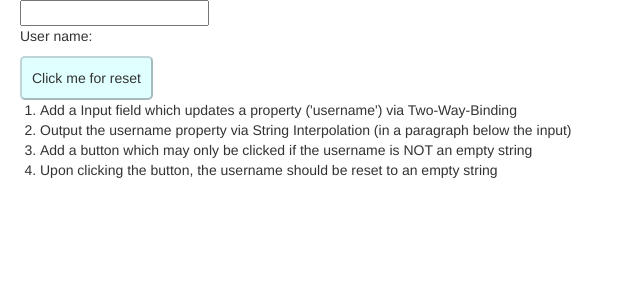
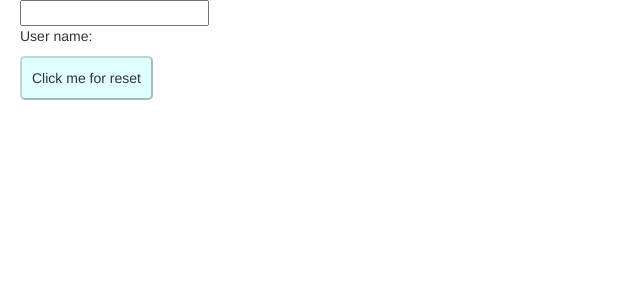
Before and after one commit to shinoby85/angular-udemy, an Angular app: page / in a window 1280 px wide. Shown: the top 300 px of the page, without its empty margins (0-640 px from the left). Built offline with nearby package versions, Linux system fonts and the light colour scheme.

Commit message:
Remove test file

```diff
--- a/src/app/app.component.html
+++ b/src/app/app.component.html
@@ -1,9 +1,3 @@
 <input type="text" [(ngModel)]="username">
 <p>User name: {{username}}</p>
 <button [class.active]="username" [disabled]="!username" (click)="resetName()">Click me for reset</button>
-<ol>
-  <li>Add a Input field which updates a property ('username') via Two-Way-Binding</li>
-  <li>Output the username property via String Interpolation (in a paragraph below the input)</li>
-  <li>Add a button which may only be clicked if the username is NOT an empty string</li>
-  <li>Upon clicking the button, the username should be reset to an empty string</li>
-</ol>
```
Also changed, not shown: 1 other file (tests, documents, lock files or other folders).
